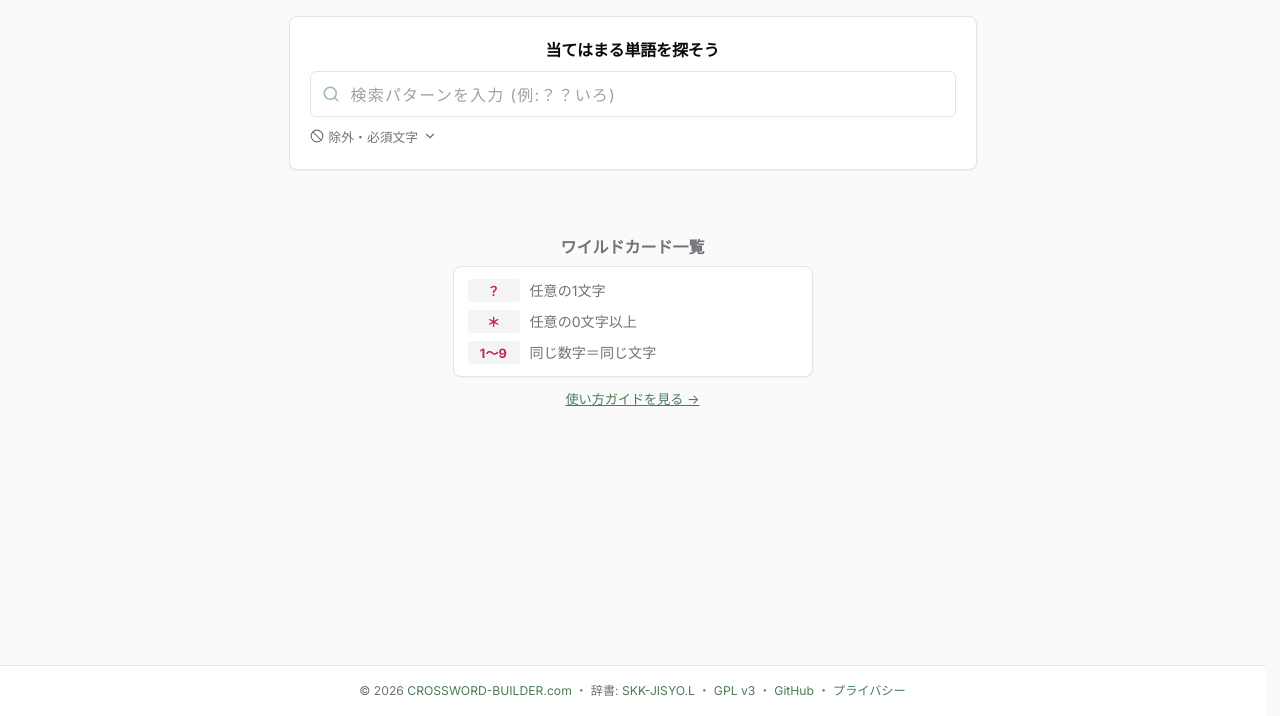
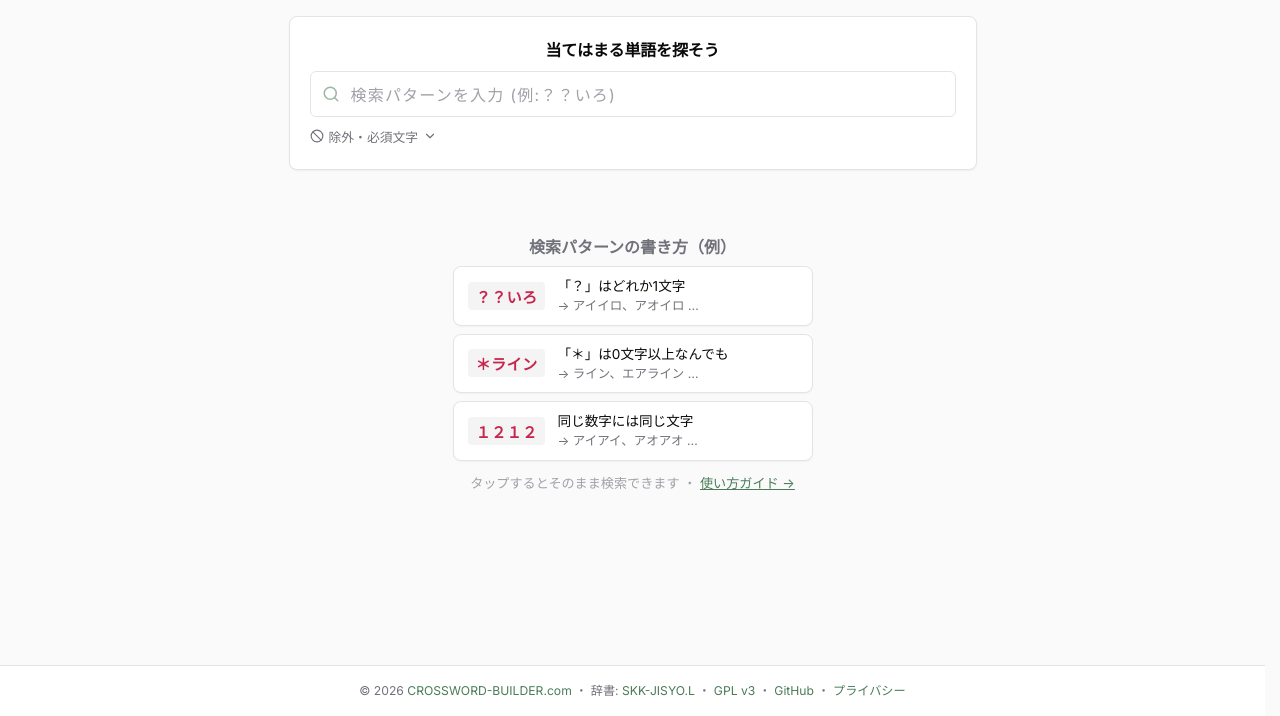
Before and after one commit to metroid-vania/crossword-search, a plain HTML site: page frontend/index.html in a window 1280 px wide. Shown: the part 84-800 px from the top of the page. Drawn offline with Linux system fonts and the light colour scheme.

Commit message:
入力前ガイドをタップで試せる検索例に刷新
Co-Authored-By: Claude Fable 5 <noreply@anthropic.com>

```diff
--- a/frontend/app.js
+++ b/frontend/app.js
@@ -419,6 +419,17 @@ if (wcChipsEl) {
   });
 }
 
+// ─── 入力前ガイドの検索例（タップでそのまま試せる） ──────────────────────────
+guideEl.addEventListener('click', (e) => {
+  const btn = e.target.closest('.guide-example');
+  if (!btn || !btn.dataset.pattern) return;
+  inputEl.value = btn.dataset.pattern;
+  inputEl.dispatchEvent(new Event('input', { bubbles: true }));
+  restartSearchSoon();
+  // スマホはキーボードが開くと結果が隠れるのでフォーカスしない
+  if (!isMobile()) inputEl.focus();
+});
+
 // ─── 除外文字・必須文字（折りたたみ式） ──────────────────────────────────────
 // 盤面で使えない文字の除外と、必ず使いたい文字での絞り込み。
 // 検索ごとの一時条件なので永続化しない。
--- a/frontend/index.html
+++ b/frontend/index.html
@@ -96,7 +96,7 @@
   <link rel="icon" type="image/png" href="favicon.png">
   <link rel="manifest" href="/manifest.webmanifest">
   <link rel="apple-touch-icon" href="/apple-touch-icon.png">
-  <link rel="stylesheet" href="style.css?v=2026061011">
+  <link rel="stylesheet" href="style.css?v=2026061101">
 </head>
 <body>
 
@@ -263,15 +263,33 @@
 <div id="sr-status" class="sr-only" aria-live="polite" aria-atomic="true"></div>
 
 <main>
-  <!-- 入力前ガイド（凡例＋ヘルプリンク） -->
+  <!-- 入力前ガイド（タップでそのまま試せる検索例） -->
   <div id="search-guide">
-    <h2 class="guide-title">ワイルドカード一覧</h2>
-    <dl class="legend">
-      <div class="legend-item"><dt><code>？</code></dt><dd>任意の1文字</dd></div>
-      <div class="legend-item"><dt><code>＊</code></dt><dd>任意の0文字以上</dd></div>
-      <div class="legend-item"><dt><code>1〜9</code></dt><dd>同じ数字＝同じ文字</dd></div>
-    </dl>
-    <p class="guide-note"><a href="help.html">使い方ガイドを見る →</a></p>
+    <h2 class="guide-title">検索パターンの書き方（例）</h2>
+    <div class="guide-examples">
+      <button type="button" class="guide-example" data-pattern="？？いろ">
+        <code>？？いろ</code>
+        <span class="guide-example-desc">
+          <span class="guide-example-meaning">「？」はどれか1文字</span>
+          <span class="guide-example-hits">→ アイイロ、アオイロ …</span>
+        </span>
+      </button>
+      <button type="button" class="guide-example" data-pattern="＊ライン">
+        <code>＊ライン</code>
+        <span class="guide-example-desc">
+          <span class="guide-example-meaning">「＊」は0文字以上なんでも</span>
+          <span class="guide-example-hits">→ ライン、エアライン …</span>
+        </span>
+      </button>
+      <button type="button" class="guide-example" data-pattern="１２１２">
+        <code>１２１２</code>
+        <span class="guide-example-desc">
+          <span class="guide-example-meaning">同じ数字には同じ文字</span>
+          <span class="guide-example-hits">→ アイアイ、アオアオ …</span>
+        </span>
+      </button>
+    </div>
+    <p class="guide-note">タップするとそのまま検索できます ・ <a href="help.html">使い方ガイド →</a></p>
   </div>
   <!-- 結果リスト -->
   <ul id="results-list"></ul>
@@ -296,7 +314,7 @@
   </svg>
   <span class="btt-label" aria-hidden="true">再検索</span>
 </button>
-<script src="app.js?v=2026061011"></script>
+<script src="app.js?v=2026061101"></script>
 <script>
   if ('serviceWorker' in navigator) {
     window.addEventListener('load', () => {
--- a/frontend/style.css
+++ b/frontend/style.css
@@ -1319,50 +1319,72 @@ main {
   color: var(--clr-muted);
 }
 
-.legend {
-  margin: 0;
-  padding: 12px 14px;
+/* タップでそのまま試せる検索例（shadcn Card + outline button 寄せ） */
+.guide-examples {
   width: 100%;
   max-width: 360px;
+  display: flex;
+  flex-direction: column;
+  gap: 8px;
+}
+
+.guide-example {
+  display: flex;
+  align-items: center;
+  gap: 12px;
+  width: 100%;
+  padding: 10px 14px;
   background: var(--card);
   border: 1px solid var(--border);
   border-radius: var(--radius);
   box-shadow: var(--shadow-xs);
-  display: flex;
-  flex-direction: column;
-  gap: 8px;
-}
-
-.legend-item {
-  display: flex;
-  align-items: center;
-  gap: 10px;
-}
-
-.legend-item dt {
+  font-family: inherit;
+  text-align: left;
+  cursor: pointer;
+  user-select: none;
+  -webkit-tap-highlight-color: transparent;
+  transition: background .12s, border-color .12s, box-shadow .12s;
+}
+
+.guide-example:hover {
+  background: var(--accent);
+  border-color: var(--clr-primary);
+}
+
+.guide-example:focus-visible {
+  outline: none;
+  box-shadow: 0 0 0 3px var(--ring);
+}
+
+.guide-example code {
   flex: 0 0 auto;
-}
-
-.legend-item dt code {
-  display: inline-block;
-  min-width: 52px;
-  box-sizing: border-box;
-  text-align: center;
   background: var(--clr-code-bg);
   color: var(--clr-code-accent);
-  font-size: .8rem;
+  font-size: .95rem;
   font-weight: 700;
-  padding: 2px 8px;
+  padding: 3px 8px;
   border-radius: var(--radius-sm);
   font-family: inherit;
   letter-spacing: .02em;
 }
 
-.legend-item dd {
-  margin: 0;
-  font-size: .88rem;
+.guide-example-desc {
+  display: flex;
+  flex-direction: column;
+  gap: 1px;
+  min-width: 0;
+}
+
+.guide-example-meaning {
+  font-size: .85rem;
+  color: var(--clr-text);
+  line-height: 1.4;
+}
+
+.guide-example-hits {
+  font-size: .78rem;
   color: var(--clr-muted);
-  line-height: 1.5;
+  line-height: 1.4;
 }
 
 .guide-note {
--- a/frontend/sw.js
+++ b/frontend/sw.js
@@ -4,7 +4,7 @@
  *   - api.php: Network Only（キャッシュしない）
  *   - クロスオリジン: 介入しない
  */
-const VERSION = '2026061011';
+const VERSION = '2026061101';
 const CACHE_NAME = `findword-cache-${VERSION}`;
 
 const NOTO_SANS_JP_URLS = [
```
Also changed, not shown: frontend/help.html (+1 -1 lines), frontend/privacy.html (+1 -1 lines).
